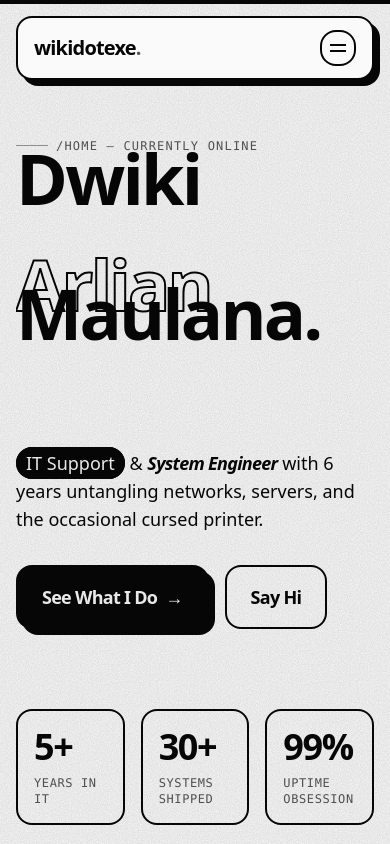
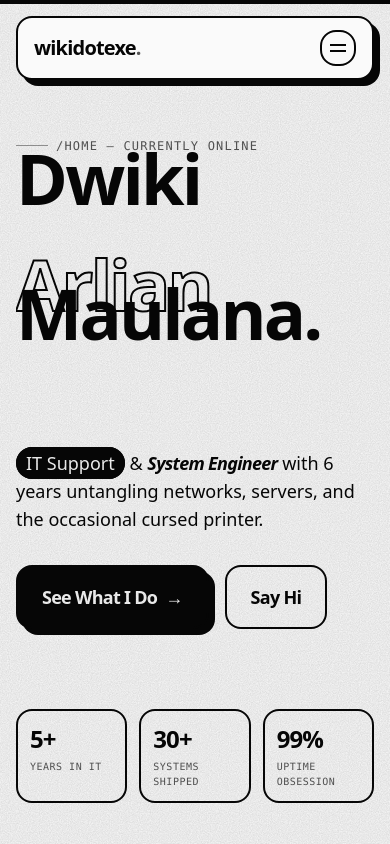
Before and after one commit to wikidotexe/wikidotexe-personal, a Next.js app: page / in a window 390 px wide. Shown: the top 844 px of the page. Built offline with nearby package versions, Linux system fonts and the light colour scheme.

Commit message:
Refactor Hero, Experience, Projects, Skills, and Footer components for improved layout and styling consistency

```diff
--- a/src/components/portfolio.tsx
+++ b/src/components/portfolio.tsx
@@ -202,17 +202,17 @@ function Hero() {
           </Reveal>
         </div>
 
-        <Reveal delay={0.8} className="mt-20 grid grid-cols-3 gap-4 md:mt-28">
+        <Reveal delay={0.8} className="mt-20 grid grid-cols-3 gap-3 md:mt-28 md:gap-4">
           {[
             { n: 5, s: "+", l: "Years in IT" },
             { n: 30, s: "+", l: "Systems shipped" },
             { n: 99, s: "%", l: "Uptime obsession" },
           ].map((it) => (
-            <div key={it.l} className="brutal-border bg-background p-4 md:p-6">
-              <div className="font-display text-4xl md:text-6xl">
+            <div key={it.l} className="brutal-border bg-background p-3 md:p-6">
+              <div className="font-display text-2xl sm:text-4xl md:text-6xl">
                 <Counter to={it.n} suffix={it.s} />
               </div>
-              <div className="mt-2 font-mono-x text-xs uppercase tracking-wider text-muted-foreground">
+              <div className="mt-1 font-mono-x text-[10px] uppercase tracking-wider text-muted-foreground sm:text-xs md:mt-2">
                 {it.l}
               </div>
             </div>
@@ -399,10 +399,10 @@ function Experience() {
         <div className="mt-16 space-y-0">
           {EXPERIENCE.map((e, i) => (
             <Reveal key={i} delay={i * 0.08}>
-              <div className="group grid grid-cols-[auto_1fr] gap-4 border-t-2 border-background/40 py-8 transition-colors hover:bg-background hover:text-foreground md:grid-cols-[120px_1fr_auto] md:gap-8 md:py-10">
-                <div className="font-mono-x text-sm opacity-70">{e.time}</div>
+              <div className="group border-t-2 border-background/40 py-8 transition-colors hover:bg-background hover:text-foreground md:grid md:grid-cols-[120px_1fr_auto] md:gap-8 md:py-10">
+                <div className="mb-2 font-mono-x text-sm opacity-70 md:mb-0">{e.time}</div>
                 <div>
-                  <h3 className="font-display text-3xl md:text-5xl">{e.role}</h3>
+                  <h3 className="font-display text-2xl md:text-5xl">{e.role}</h3>
                   <div className="mt-1 text-sm opacity-70">{e.company}</div>
                   <p className="mt-3 max-w-xl text-base md:text-lg">{e.desc}</p>
                   <div className="mt-4 flex flex-wrap gap-2">
@@ -416,9 +416,9 @@ function Experience() {
                     ))}
                   </div>
                 </div>
-                <div className="col-span-2 md:col-span-1 md:flex md:items-center">
+                <div className="hidden md:flex md:items-center">
                   <motion.span
-                    className="font-display text-4xl md:text-6xl"
+                    className="font-display text-6xl"
                     initial={{ x: 0 }}
                     whileHover={{ x: 8 }}
                   >
@@ -775,7 +775,7 @@ function Projects() {
           </h2>
         </Reveal>
 
-        <div className="mt-16 grid gap-14 md:grid-cols-2 md:gap-10">
+        <div className="mt-16 grid gap-8 md:grid-cols-2 md:gap-10">
           {PROJECTS.map((p, i) => (
             <Reveal key={i} delay={i * 0.08}>
               <ParallaxY range={i % 2 ? 30 : -30}>
@@ -918,7 +918,7 @@ function Skills() {
         />
       </div>
 
-      <div className="mx-auto mt-12 grid max-w-6xl gap-6 px-4 md:mt-16 md:grid-cols-3 md:px-6 lg:grid-cols-5">
+      <div className="mx-auto mt-12 grid max-w-6xl grid-cols-2 gap-4 px-4 md:mt-16 md:grid-cols-3 md:gap-6 md:px-6 lg:grid-cols-5">
         {SKILL_GROUPS.map((g, i) => (
           <Reveal key={g.title} delay={i * 0.08}>
             <motion.div
@@ -1066,7 +1066,7 @@ function Footer() {
           wikidotexe.
         </div>
       </ParallaxY>
-      <div className="mx-auto flex max-w-6xl items-center justify-between px-4 py-6 md:px-6">
+      <div className="mx-auto flex max-w-6xl flex-wrap items-center justify-between gap-4 px-4 py-6 md:px-6">
         <span className="font-mono-x text-sm text-muted-foreground">
           © 2026 Wikidotexe. All rights reserved.
         </span>
```
